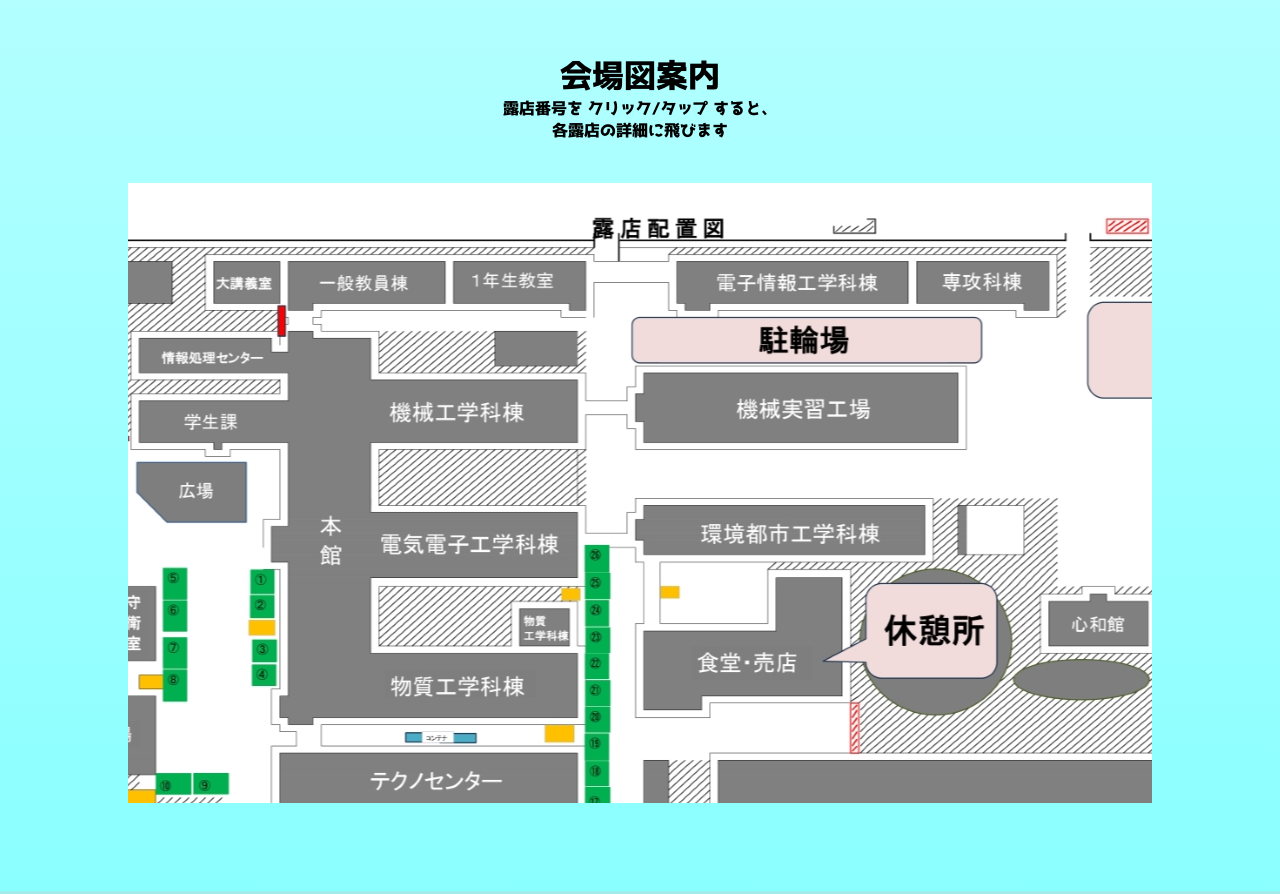
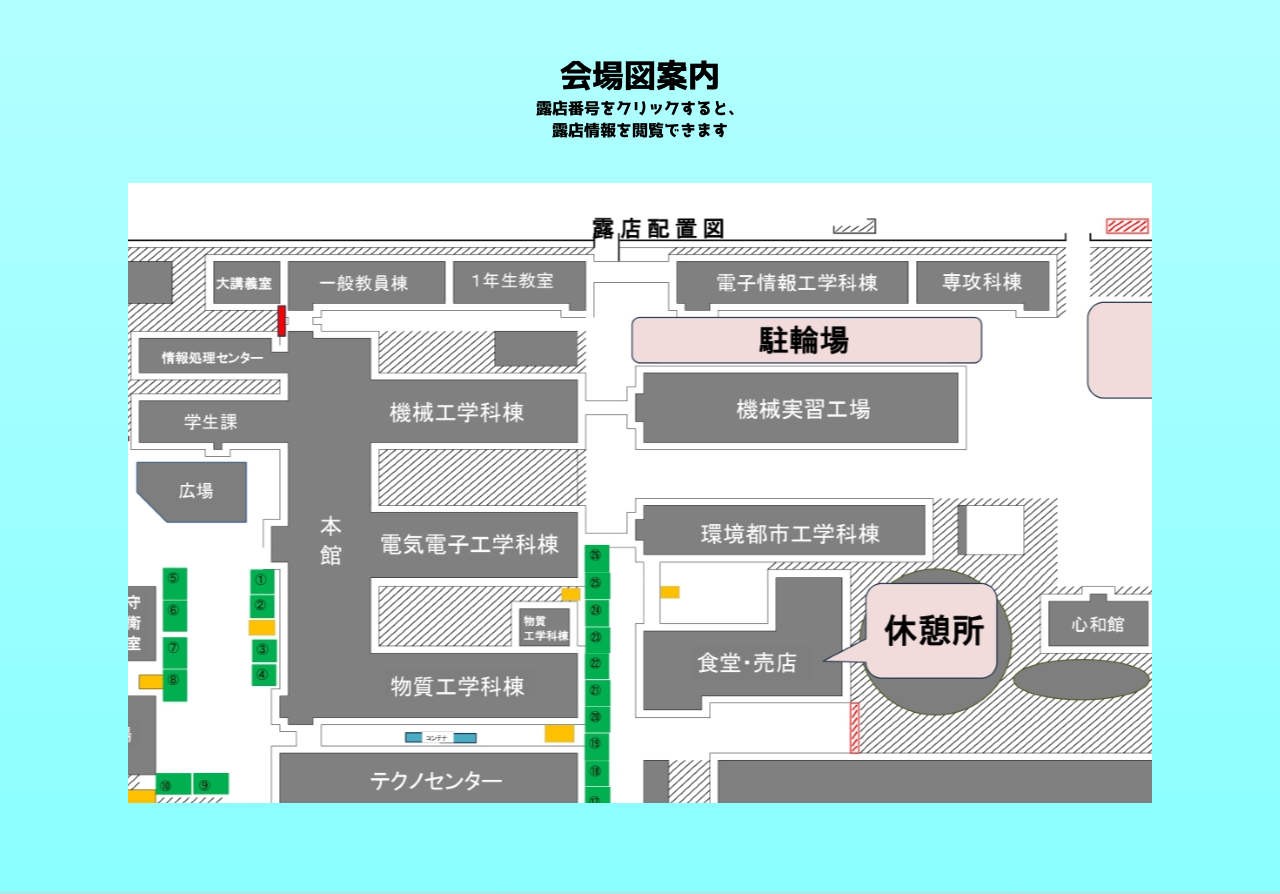
Before and after one commit to nitfc-festival-system-team/2023hp, a Next.js app: page / in a window 1280 px wide. Shown: the part 1677-2571 px from the top of the page. Built offline with nearby package versions, Linux system fonts and the light colour scheme; a web font is replaced by a local one.

Commit message:
feat: 説明を変更

```diff
--- a/src/components/Map.tsx
+++ b/src/components/Map.tsx
@@ -14,13 +14,15 @@ export const Map = () => {
     router.push(`/contents/stand?stand=${standNumber}`);
   };
 
+  const guideText = isMobile ? "タップ" : "クリック";
+
   return (
     <>
       <h1 style={{ marginTop: "1rem" }}>{"会場図案内"}</h1>
       <p style={{ textAlign: "center" }}>
-        露店番号を クリック/タップ すると、
+        {"露店番号を" + guideText + "すると、"}
         <br />
-        各露店の詳細に飛びます
+        露店情報を閲覧できます
       </p>
       <br />
       <div
```
